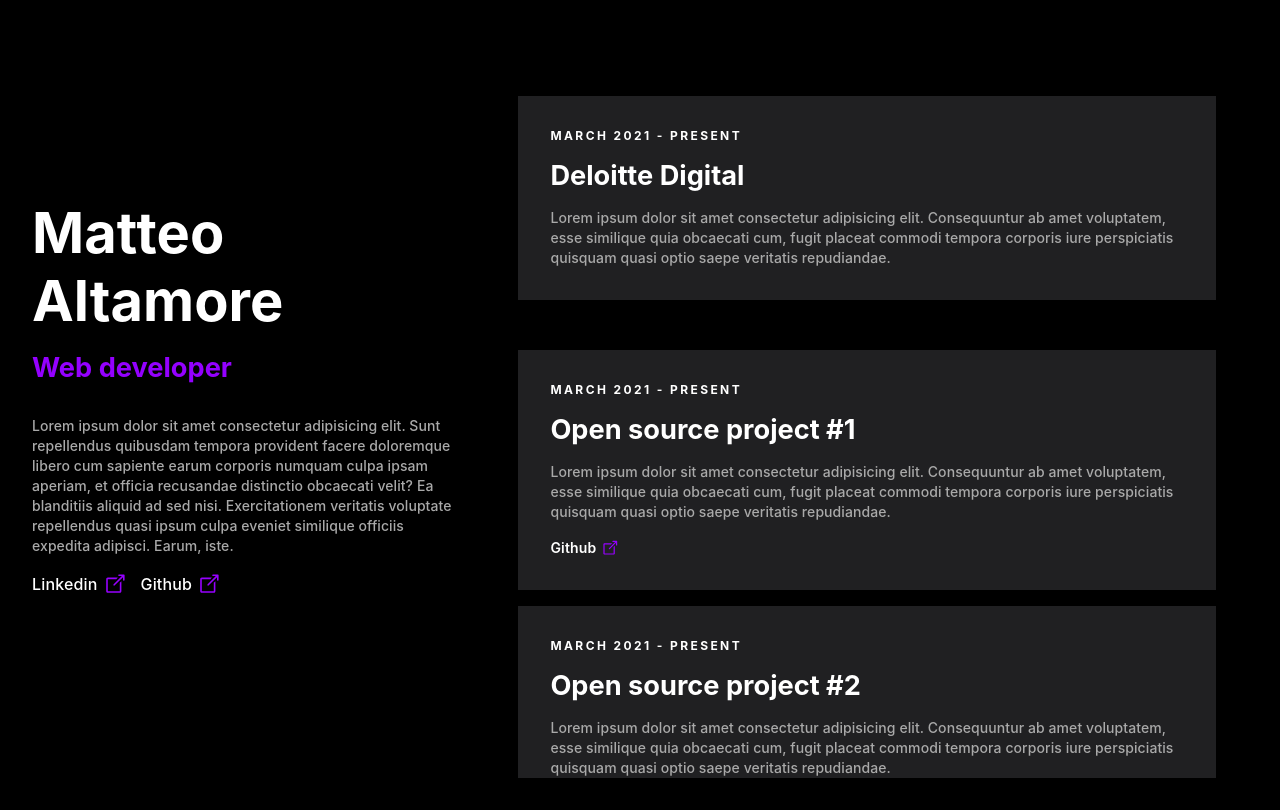
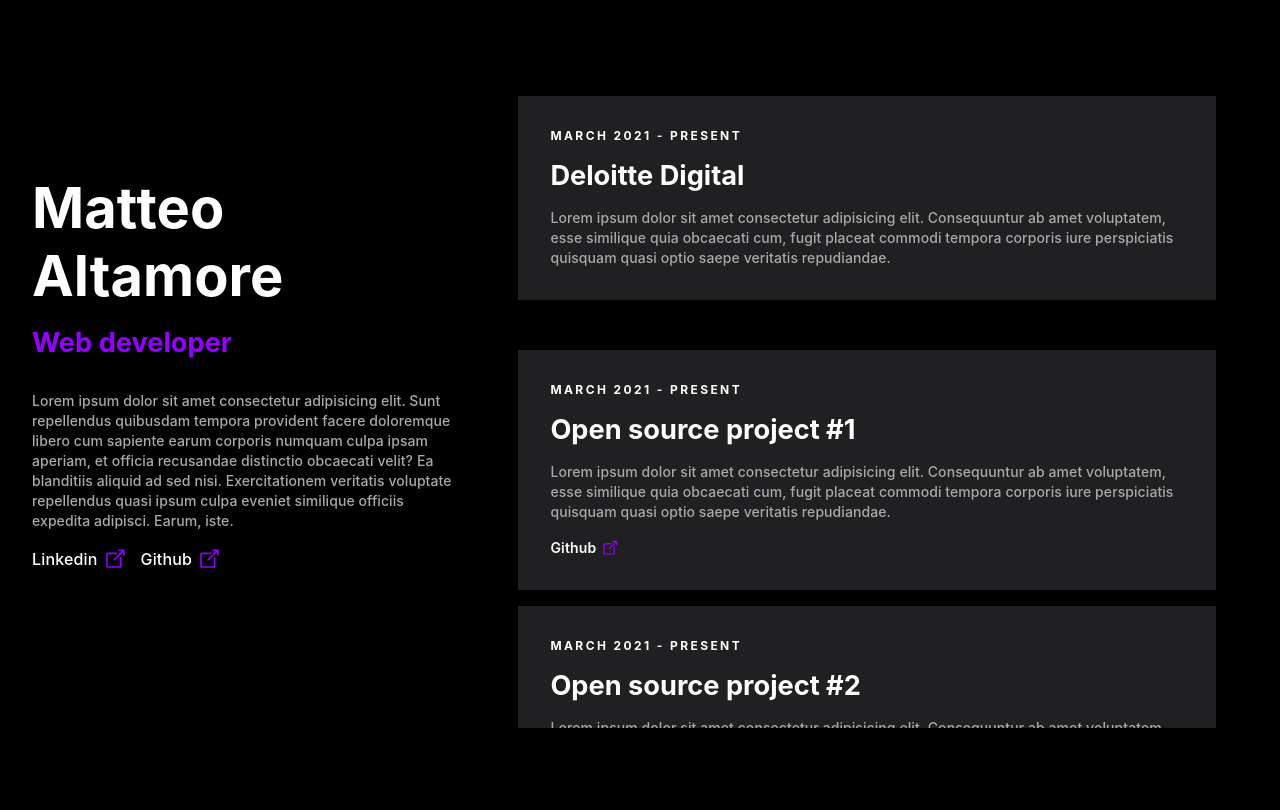
Before and after one commit to mataltamore/portfolio, a React (Create React App) app: page / in a window 1280 px wide. Built offline with nearby package versions, Linux system fonts and the light colour scheme.

Commit message:
desktop layout small changes

```diff
--- a/src/components/App/App.scss
+++ b/src/components/App/App.scss
@@ -4,14 +4,15 @@
 .layout {
   @include flex-container($direction: column, $align: center);
   padding: 4rem 2rem 2rem 2rem;
+  /*
   margin: 0 auto;
 
-  /*@include media(tablet) {
+  @include media(tablet) {
     max-width: 48rem;
   }*/
-
   @include media(desktop) {
     @include flex-container($direction: row, $align: center);
     gap: 2rem;
+    height: auto;
   }
 }
--- a/src/components/Sidebar/Sidebar.scss
+++ b/src/components/Sidebar/Sidebar.scss
@@ -6,7 +6,7 @@
   gap: 3.125rem;
 
   @include media(desktop) {
-    height: 650px;
+    height: 37.5rem;
     overflow: auto;
     min-width: calc(60% - 2rem);
     padding: 2rem;
```
